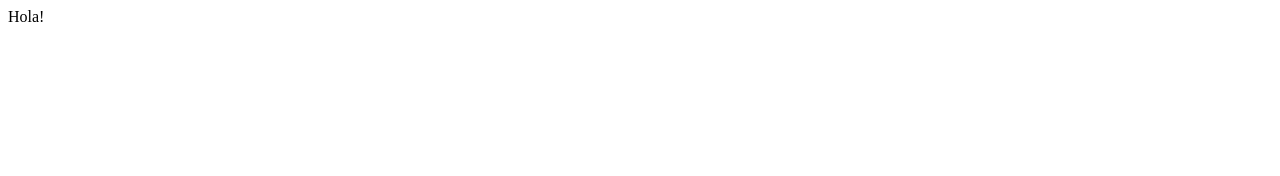
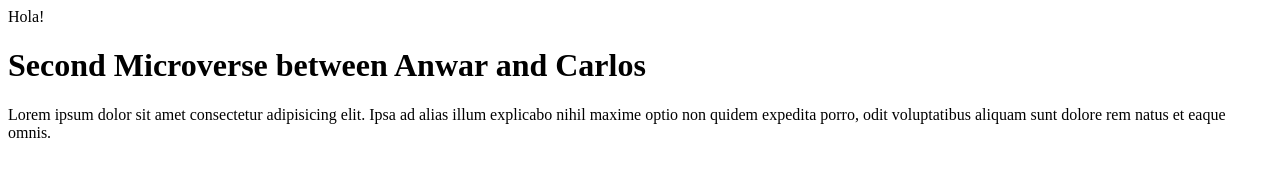
Before and after one commit to Anwar-Hussaini/Micorverse-with-Carlos, a plain HTML site: page index.html in a window 1280 px wide. Drawn offline with Linux system fonts and the light colour scheme.

Commit message:
h1 and p elements

```diff
--- a/index.html
+++ b/index.html
@@ -1,14 +1,20 @@
 <!DOCTYPE html>
 <html lang="en">
     <head>
-    <meta charset="UTF-8">
+        <meta charset="UTF-8" />
         <title>Fork Me! FCC: Test Suite Template</title>
-    <link rel="stylesheet" href="css/style.css">
+        <link rel="stylesheet" href="css/style.css" />
     </head>
 
     <body>
         <script src="https://cdn.freecodecamp.org/testable-projects-fcc/v1/bundle.js"></script>
         Hola!
+        <h1>Second Microverse between Anwar and Carlos</h1>
+        <p>
+            Lorem ipsum dolor sit amet consectetur adipisicing elit. Ipsa ad
+            alias illum explicabo nihil maxime optio non quidem expedita porro,
+            odit voluptatibus aliquam sunt dolore rem natus et eaque omnis.
+        </p>
         <!--
 
     Hello Camper!
@@ -21,6 +27,6 @@
     - The freeCodeCamp Team
 
     -->
-    <script  src="js/index.js"></script>
+        <script src="js/index.js"></script>
     </body>
 </html>
```
Lines whose indentation alone changed are shown as unchanged.
